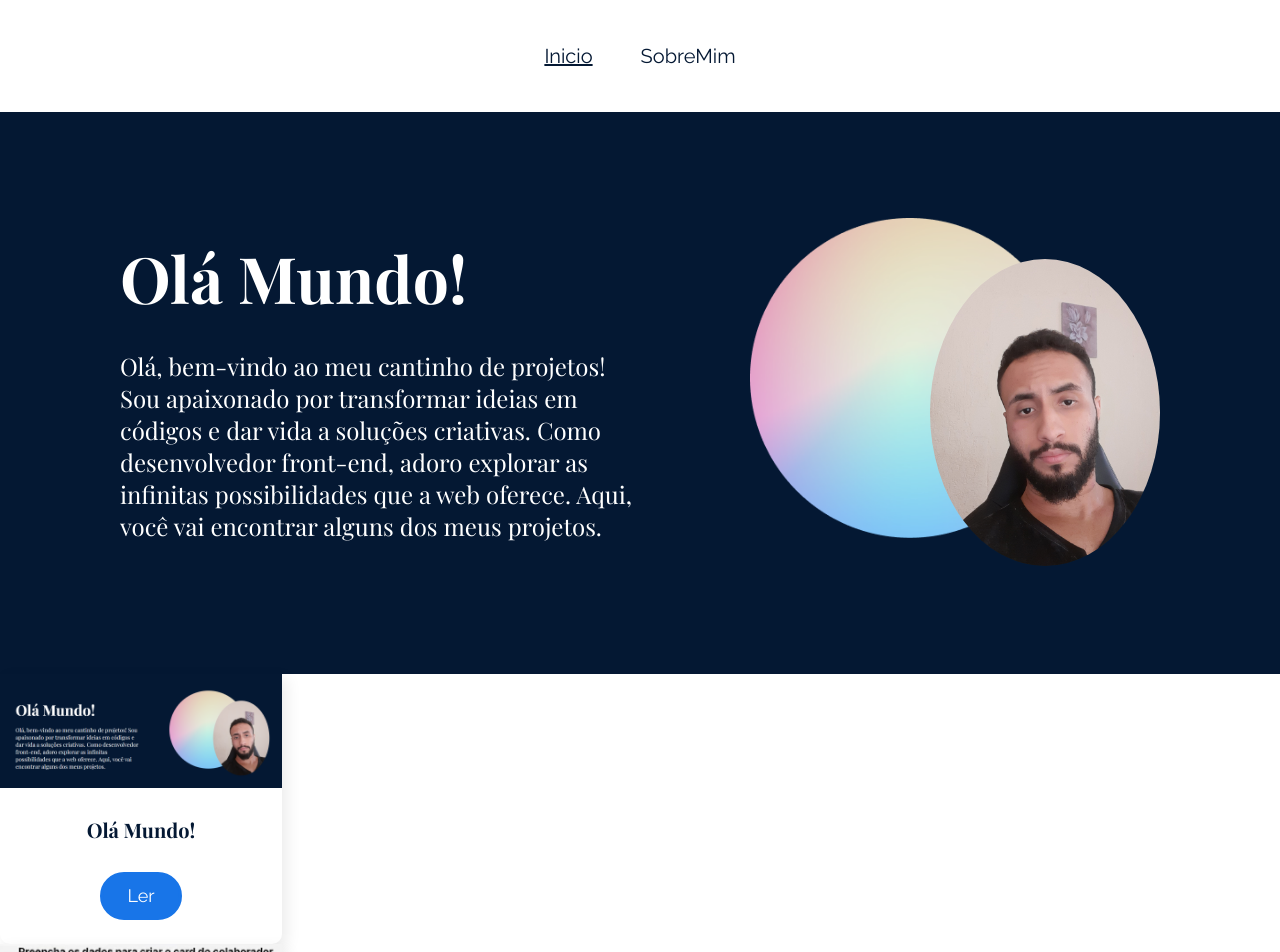
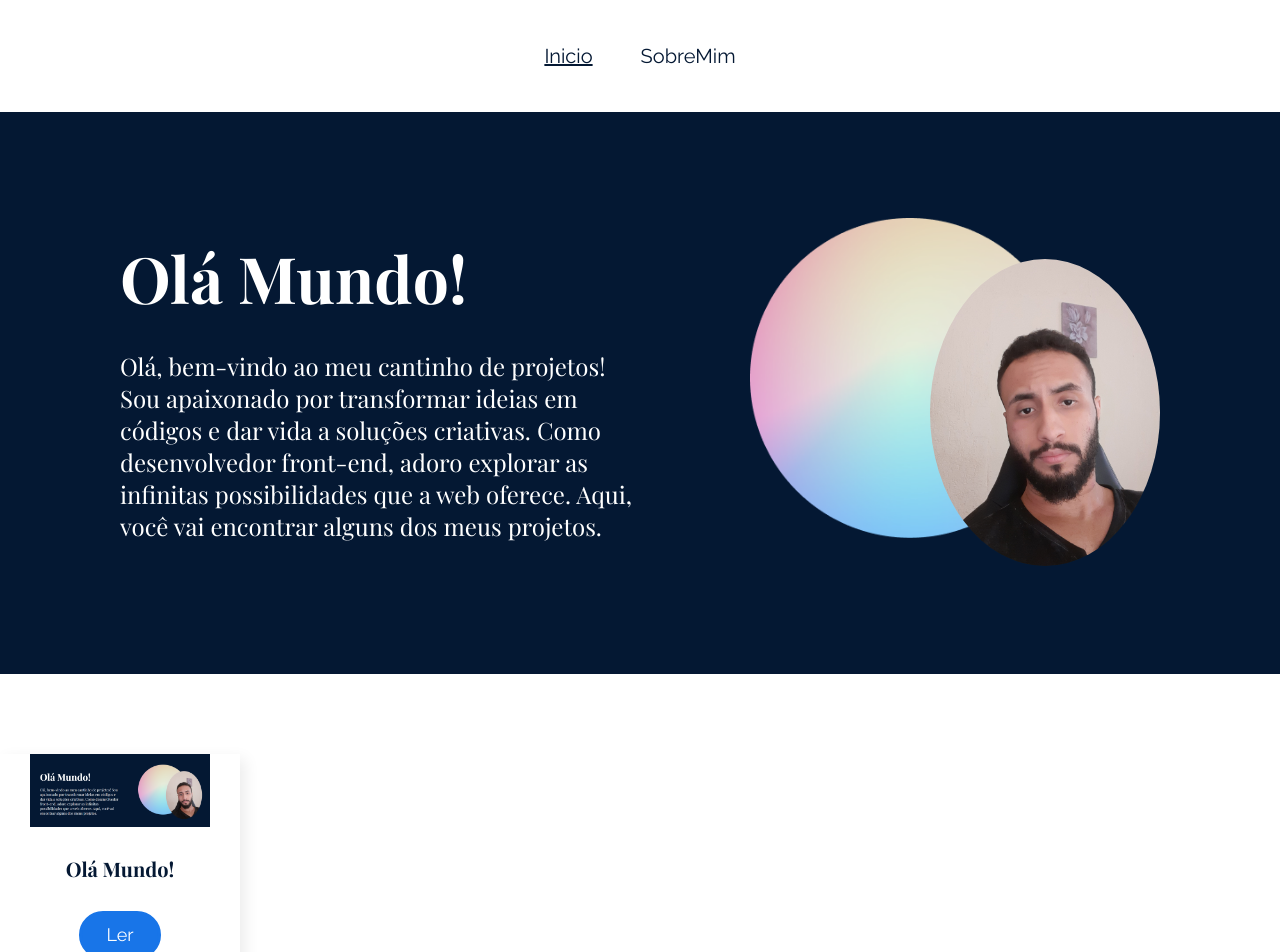
Before and after one commit to AlexandreFerreira97/ola-mundo, a React (Create React App) app: page / in a window 1280 px wide. Shown: the top 952 px of the page. Built offline with nearby package versions, Linux system fonts and the light colour scheme.

Commit message:
Update Post.module.css

```diff
--- a/src/componentes/Post/Post.module.css
+++ b/src/componentes/Post/Post.module.css
@@ -1,10 +1,11 @@
 .post {
     text-align: center;
-    width: 282px;
+    width: 15rem;
     box-shadow: 5px 5px 15px rgba(0, 0, 0, 0.08);
     border-radius: 0px 0px 10px 10px;
     padding-bottom: 1.5rem;
     transition: transform .2s;
+    margin-top: 5rem;
 }
 
 .post:hover {
@@ -12,7 +13,7 @@
 }
 
 .capa {
-    width: 100%;
+    width: 75%;
 }
 
 .titulo {
```
